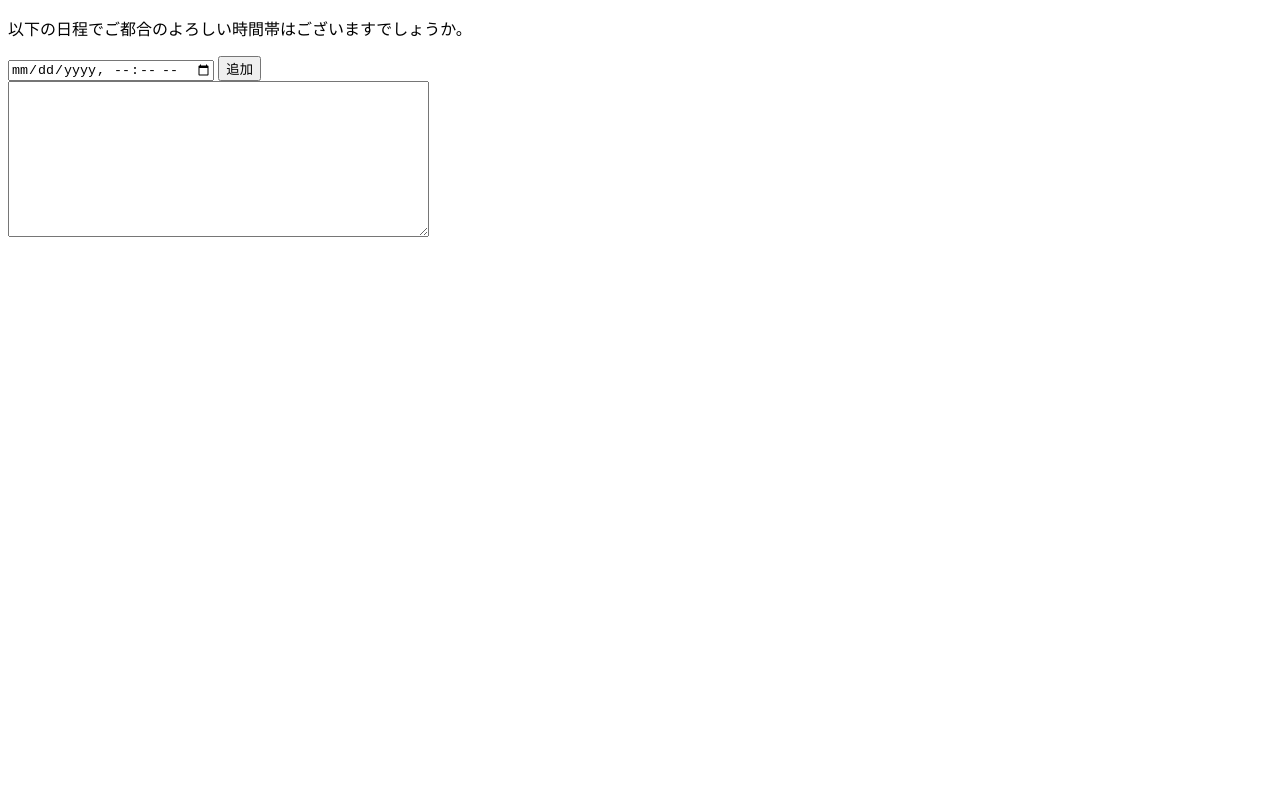
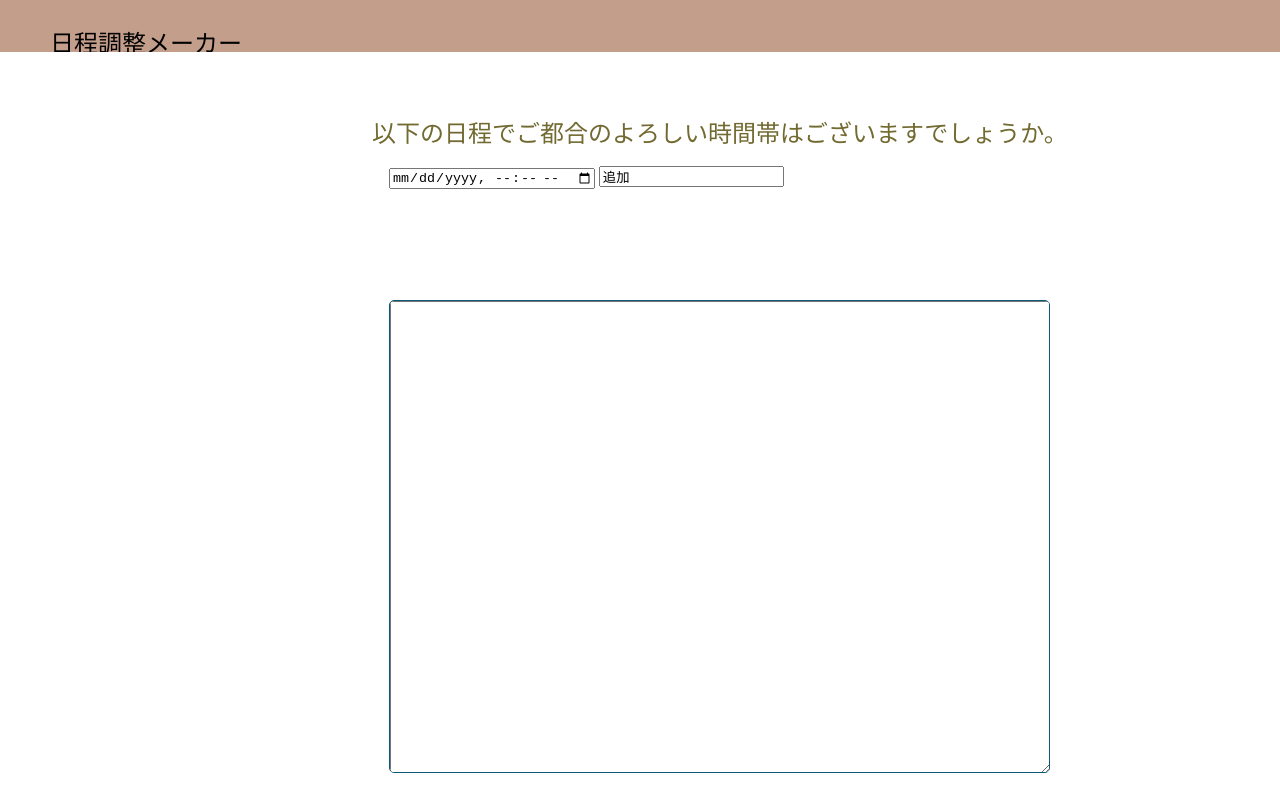
Before and after one commit to Mikenerian/flask_app, a plain HTML site: page templates/index.html in a window 1280 px wide. Drawn offline with Linux system fonts and the light colour scheme.

Commit message:
mirror and fixed figma output

```diff
--- /dev/null
+++ b/css/main.css
@@ -0,0 +1,117 @@
+* {
+    box-sizing: border-box;
+  }
+
+  body {
+    font-size: 14px;
+  }
+
+header {
+    width: 100%;
+    height: 52px;
+    background: rgba(195,158,139,1);
+    background-position: center;
+    background-size: cover;
+    opacity: 1;
+    position: absolute;
+    top: 0px;
+    left: 0px;
+    overflow: hidden;
+}
+
+.icon-str{
+    width: 200px;
+    color: rgba(0,0,0,1);
+    position: absolute;
+    left: 50px;
+    font-family: Inter;
+    font-weight: Regular;
+    font-size: 24px;
+    opacity: 1;
+    text-align: left;
+}
+
+.ask-sentence {
+    width: 800px;
+    color: rgba(114,106,49,1);
+    position: absolute;
+    top: 90px;
+    left: 320px;
+    font-family: Inter;
+    font-weight: Regular;
+    font-size: 24px;
+    opacity: 1;
+    text-align: center;
+  }
+
+  .date-buttons {
+    width: 661px;
+    height: 50px;
+    background-repeat: no-repeat;
+    background-position: center center;
+    background-size: cover;
+    opacity: 1;
+    position: absolute;
+    top: 166px;
+    left: 389px;
+    overflow: hidden;
+  }
+
+.datetime-local {
+    width: 376px;
+    height: 50px;
+    background-repeat: no-repeat;
+    background-position: center center;
+    background-size: cover;
+    opacity: 1;
+    position: relative;
+    top: 0px;
+    left: 0px;
+    border: 1px solid rgba(15,87,121,1);
+    border-top-left-radius: 5px;
+    border-top-right-radius: 5px;
+    border-bottom-left-radius: 5px;
+    border-bottom-right-radius: 5px;
+    overflow: hidden;
+}
+
+.submit-button {
+    width: 194px;
+    height: 50px;
+    background-repeat: no-repeat;
+    background-position: center center;
+    background-size: cover;
+    opacity: 1;
+    position: absolute;
+    top: 0px;
+    left: 195px;
+    border: 1px solid rgba(15,87,121,1);
+    border-top-left-radius: 5px;
+    border-top-right-radius: 5px;
+    border-bottom-left-radius: 5px;
+    border-bottom-right-radius: 5px;
+    overflow: hidden;
+}
+
+.candidates {
+    width: 661px;
+    height: 473px;
+    background-repeat: no-repeat;
+    background-position: center center;
+    background-size: cover;
+    opacity: 1;
+    position: absolute;
+    top: 300px;
+    left: 389px;
+    border: 1px solid rgba(15,87,121,1);
+    border-top-left-radius: 5px;
+    border-top-right-radius: 5px;
+    border-bottom-left-radius: 5px;
+    border-bottom-right-radius: 5px;
+    overflow: hidden;
+}
+
+.date-output {
+    width: 661px;
+    height: 473px;
+}
--- /dev/null
+++ b/figma_output/css/main.css
@@ -0,0 +1,130 @@
+* {
+  box-sizing: border-box;
+}
+body {
+  font-size: 14px;
+}
+.v1_2 {
+  width: 100%;
+  height: 1024px;
+  background: rgba(255,255,255,1);
+  opacity: 1;
+  position: relative;
+  top: 0px;
+  left: 0px;
+  overflow: hidden;
+}
+.v1_3 {
+  width: 800px;
+  color: rgba(114,106,49,1);
+  position: absolute;
+  top: 90px;
+  left: 320px;
+  font-family: Inter;
+  font-weight: Regular;
+  font-size: 24px;
+  opacity: 1;
+  text-align: center;
+}
+.v1_8 {
+  width: 661px;
+  height: 50px;
+  background: url("../images/v1_8.png");
+  background-repeat: no-repeat;
+  background-position: center center;
+  background-size: cover;
+  opacity: 1;
+  position: absolute;
+  top: 166px;
+  left: 389px;
+  overflow: hidden;
+}
+.v1_5 {
+  width: 376px;
+  height: 50px;
+  background: url("../images/v1_5.png");
+  background-repeat: no-repeat;
+  background-position: center center;
+  background-size: cover;
+  opacity: 1;
+  position: relative;
+  top: 0px;
+  left: 0px;
+  border: 1px solid rgba(15,87,121,1);
+  border-top-left-radius: 5px;
+  border-top-right-radius: 5px;
+  border-bottom-left-radius: 5px;
+  border-bottom-right-radius: 5px;
+  overflow: hidden;
+}
+.v1_7 {
+  width: 194px;
+  height: 50px;
+  background: url("../images/v1_7.png");
+  background-repeat: no-repeat;
+  background-position: center center;
+  background-size: cover;
+  opacity: 1;
+  position: absolute;
+  top: 0px;
+  left: 195px;
+  border: 1px solid rgba(15,87,121,1);
+  border-top-left-radius: 5px;
+  border-top-right-radius: 5px;
+  border-bottom-left-radius: 5px;
+  border-bottom-right-radius: 5px;
+  overflow: hidden;
+}
+.v1_6 {
+  width: 661px;
+  height: 473px;
+  background: url("../images/v1_6.png");
+  background-repeat: no-repeat;
+  background-position: center center;
+  background-size: cover;
+  opacity: 1;
+  position: absolute;
+  top: 305px;
+  left: 389px;
+  border: 1px solid rgba(15,87,121,1);
+  border-top-left-radius: 5px;
+  border-top-right-radius: 5px;
+  border-bottom-left-radius: 5px;
+  border-bottom-right-radius: 5px;
+  overflow: hidden;
+}
+.v3_13 {
+  width: 100%;
+  height: 52px;
+  background: url("../images/v3_13.png");
+  background-repeat: no-repeat;
+  background-position: center center;
+  background-size: cover;
+  opacity: 1;
+  position: relative;
+  top: 0px;
+  left: 0px;
+  overflow: hidden;
+}
+.v3_11 {
+  width: 100%;
+  height: 50px;
+  background: rgba(195,158,139,1);
+  opacity: 1;
+  position: relative;
+  top: 0px;
+  left: 0px;
+  overflow: hidden;
+}
+.v3_12 {
+  width: 200px;
+  color: rgba(0,0,0,1);
+  position: absolute;
+  top: 2px;
+  left: 50px;
+  font-family: Inter;
+  font-weight: Regular;
+  font-size: 24px;
+  opacity: 1;
+  text-align: center;
+}
--- a/templates/index.html
+++ b/templates/index.html
@@ -3,19 +3,28 @@
 <html lang="ja">
     <head>
         <meta charset="UTF-8">
+        <link href="../css/main.css" rel="stylesheet">
         <title>サンプルアプリ</title>
     </head>
 
     <body>
-        <p>以下の日程でご都合のよろしい時間帯はございますでしょうか。</p>
-        <div>
-            <input type="datetime-local" id="dateInput" class="date-input">
-            <input type="button" id="dateAddButton" class="date-button" value="追加" >
-        </div>
-        <div>
-            <textarea id="dateList" class="date-output" rows="10" cols="50"></textarea>
-        </div>
-
+        <header>
+            <div class="icon-str">
+                <p>日程調整メーカー</p>
+            </div>
+        </header>
+        <main>
+            <p class="ask-sentence">以下の日程でご都合のよろしい時間帯はございますでしょうか。</p>
+            <div class="date-buttons">
+                <input type="datetime-local" id="dateInput" class="date-input">
+                <input type="submit-button" id="dateAddButton" class="date-button" value="追加" >
+            </div>
+            <div class="candidates">
+                <textarea id="dateList" class="date-output" rows="10" cols="50"></textarea>
+            </div>
+        </main>
+        <footer>
+        </footer>
         <script src="../js/date.js"></script>
     </body>
 </html>
```
Also changed, not shown: figma_output/index.html (added, +24 -0 lines), 1 other file.
